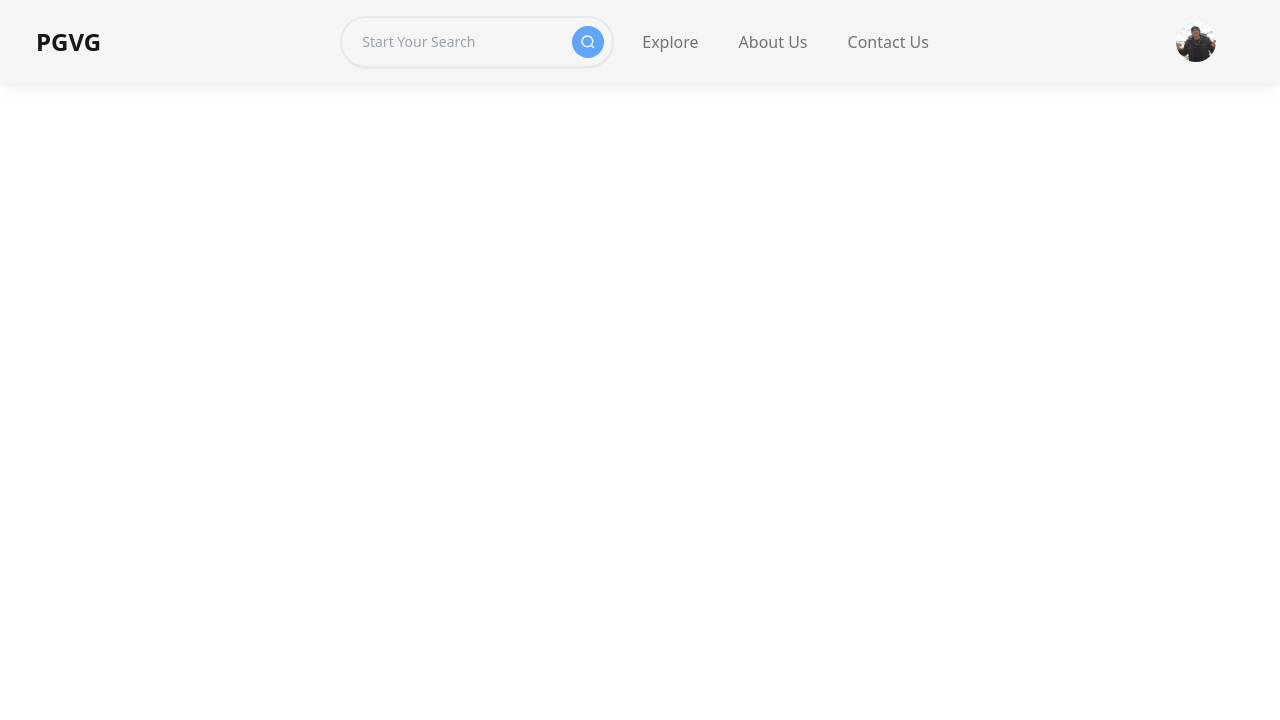
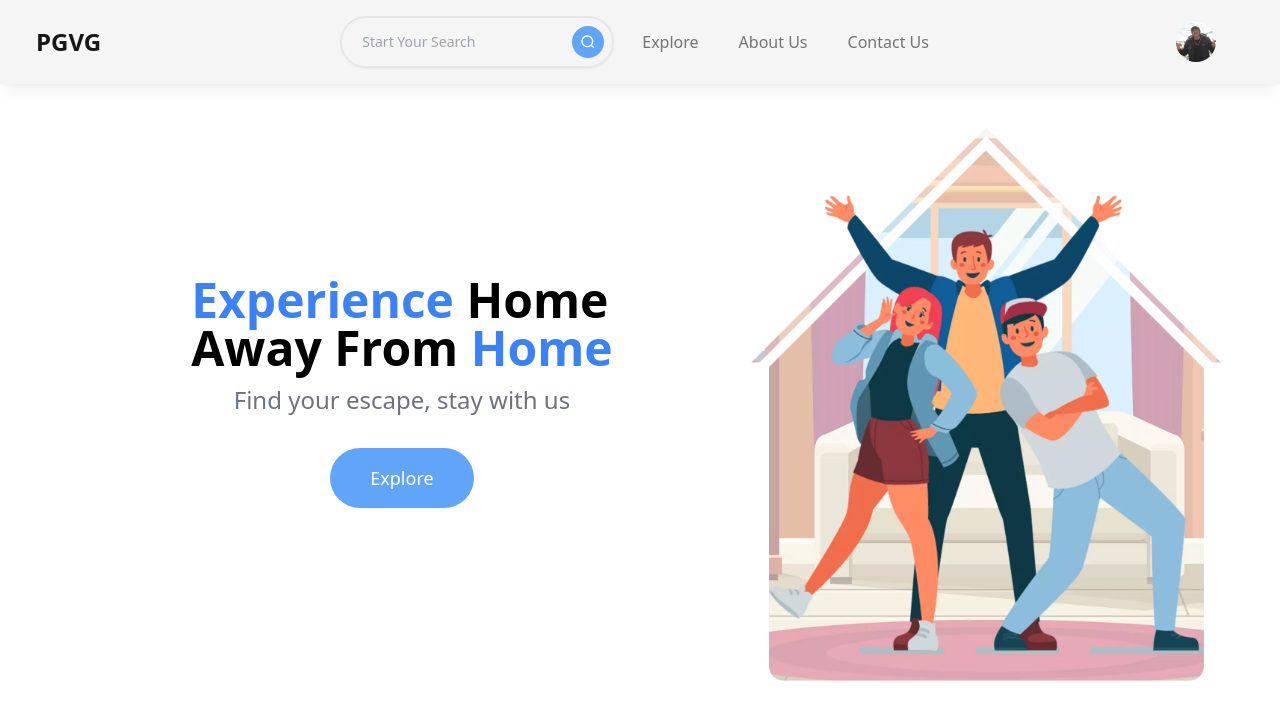
Before and after one commit to vanshugalhotra3332/PGVG, a Next.js app: page / in a window 1280 px wide. Shown: the top 720 px of the page. Built offline with nearby package versions, Linux system fonts and the light colour scheme.

Commit message:
style(landingPage): added image & text in landingPage component

```diff
--- /dev/null
+++ b/components/LandingPage.js
@@ -0,0 +1,34 @@
+import React from "react";
+import Image from "next/image";
+
+const LandingPage = () => {
+  return (
+    <section className="flex-col justify-around items-center flex lg:flex-row">
+      <div className="text lg:ml-28 lg:mt-16 flex items-center justify-center flex-col p-5">
+        <h1 className="lg:text-5xl text-4xl font-semibold capitalize leading-normal">
+          <span className="text-blue-500">Experience</span> home
+          <br /> away from <span className="text-blue-500">Home</span>
+        </h1>
+        <p className="text-gray-500 text-2xl mt-3 text-center">
+          Find your escape, stay with us
+        </p>
+        <div className="p-2 w-full mt-6 m-auto">
+          <button className="flex mx-auto text-white bg-blue-400 border-0 py-4 px-10 focus:outline-none hover:bg-blue-600 rounded-full text-lg transition-all duration-100 ease-out active:bg-blue-600 hover:shadow-md active:shadow-md active:scale-105">
+            Explore
+          </button>
+        </div>
+      </div>
+      <div className="image relative h-[70vh] lg:top-10 top-4 p-12 lg:p-0">
+        <Image
+          className="rounded-lg !relative"
+          src={"/home.webp"}
+          alt={"Home"}
+          layout="fill"
+          objectFit="cover"
+        />
+      </div>
+    </section>
+  );
+};
+
+export default LandingPage;
--- a/pages/index.js
+++ b/pages/index.js
@@ -1,17 +1,21 @@
-import Head from 'next/head'
-import { Inter } from 'next/font/google'
+import Head from "next/head";
+import { Inter } from "next/font/google";
+import LandingPage from "@/components/LandingPage";
 
-const inter = Inter({ subsets: ['latin'] })
+const inter = Inter({ subsets: ["latin"] });
 
 export default function Home() {
   return (
     <>
       <Head>
-        <title>Create Next App</title>
+        <title>PGVG - Feel it Home!</title>
         <meta name="description" content="Generated by create next app" />
         <meta name="viewport" content="width=device-width, initial-scale=1" />
         <link rel="icon" href="/favicon.ico" />
       </Head>
+      <main>
+        <LandingPage />
+      </main>
     </>
-  )
+  );
 }
```
Also changed, not shown: public/home.avif (added), public/home.webp (added).
